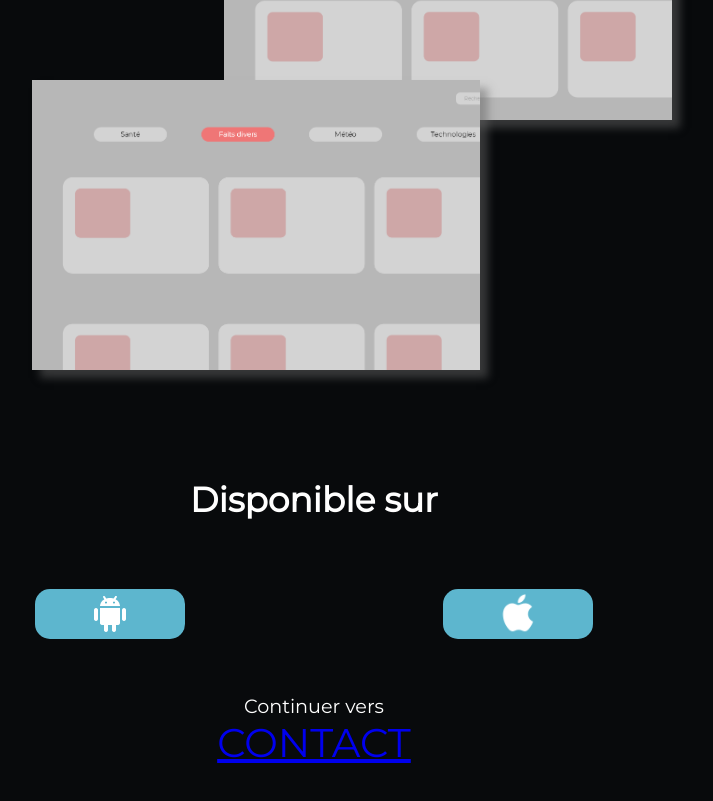
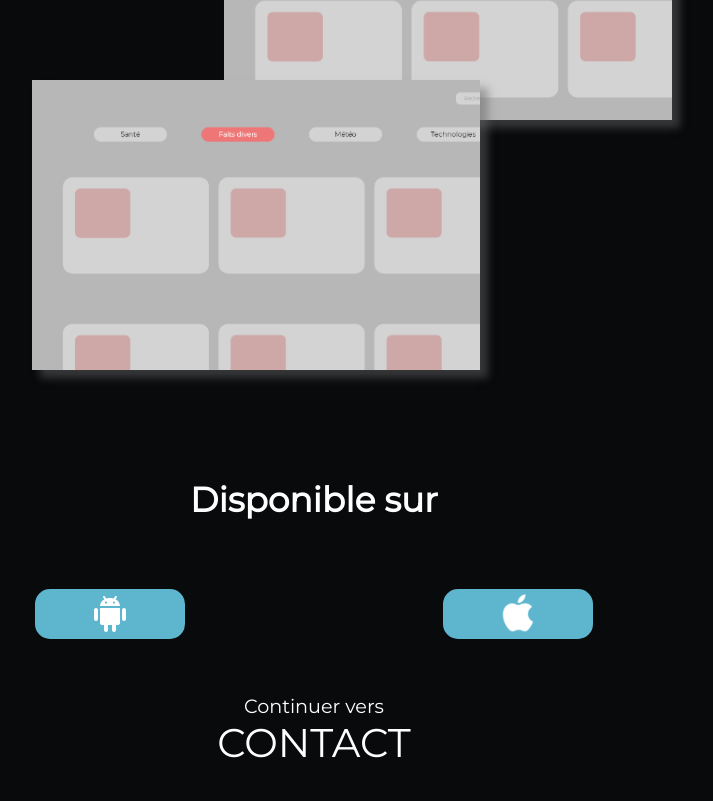
Before and after one commit to ZephirSD/news-website, a React (Create React App) app: page / in a window 1280 px wide. Shown: the part 4619-5420 px from the top of the page, without its empty margins (326-1039 px from the left). Built offline with nearby package versions, Linux system fonts and the light colour scheme.

Commit message:
Modification du style de la class `text-contact`

```diff
--- a/src/style/Autres-style.css
+++ b/src/style/Autres-style.css
@@ -109,3 +109,9 @@ h1.text-contact{
     margin: var(--margin-unset);
     cursor: pointer;
 }
+
+h1.text-contact a{
+    text-decoration: none;
+    color: var(--color-text);
+
+}
```
